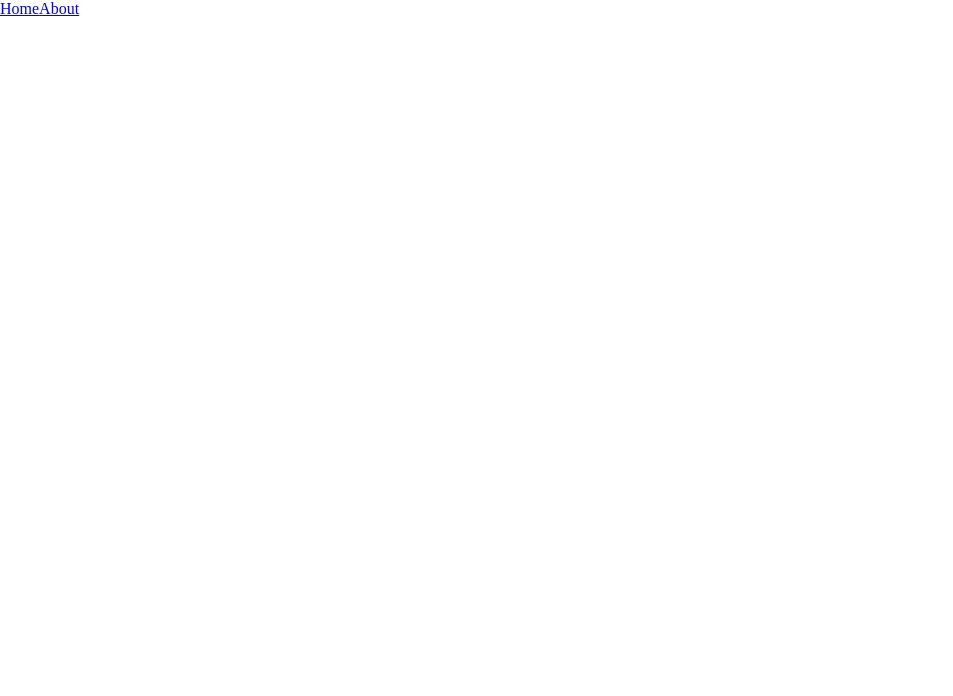
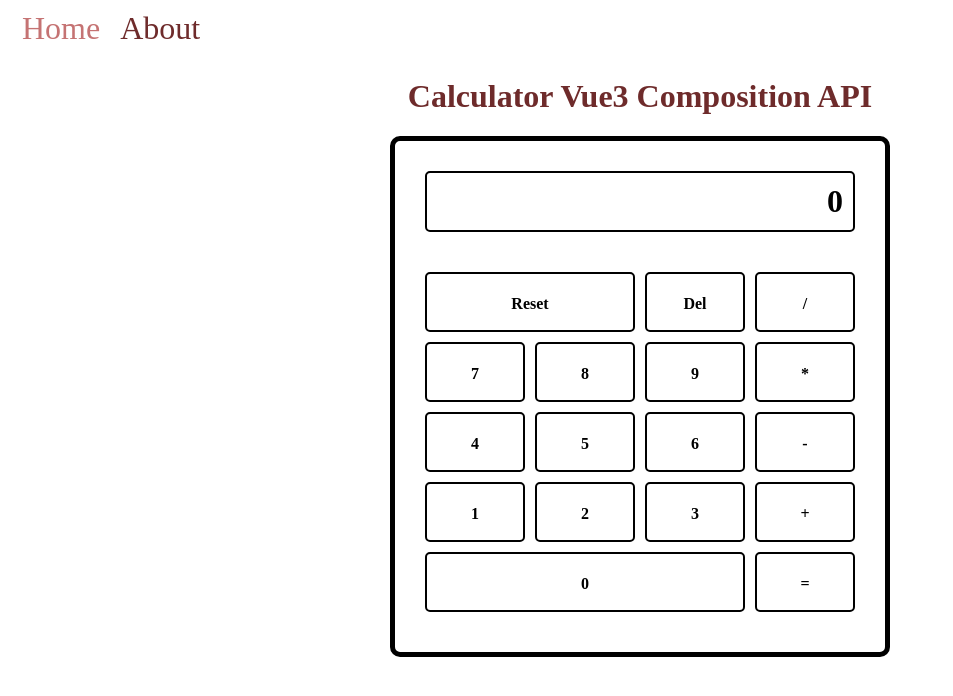
Before and after one commit to bftsai/calculator-vue3-composition, a Vue app: page / in a window 1280 px wide. Shown: the top 696 px of the page, without its empty margins (0-953 px from the left). Built offline with nearby package versions, Linux system fonts and the light colour scheme.

Commit message:
finished reset del enter input arithmetic wait optimize

```diff
--- a/src/App.vue
+++ b/src/App.vue
@@ -1,9 +1,9 @@
 <template>
-  <header>
+  <header class="container">
     <div class="wrapper">
-      <nav>
-        <RouterLink to="/">Home</RouterLink>
-        <RouterLink to="/about">About</RouterLink>
+      <nav class="d-flex">
+        <RouterLink class="nav-link fs-2" to="/">Home</RouterLink>
+        <RouterLink class="nav-link fs-2" to="/about">About</RouterLink>
       </nav>
     </div>
   </header>
--- a/src/assets/style.css
+++ b/src/assets/style.css
@@ -2,5 +2,90 @@
 *::before,
 *::after {
   box-sizing: border-box;
+}
+/* layout */
+.container{
   margin: 0 auto;
+  max-width: 1320px;
+  padding-left: 12px;
+  padding-right: 12px;
 }
+.position-relative{
+  position: relative;
+}
+.position-absolute{
+  position: absolute;
+}
+.top-10{
+  top: 10px;
+}
+.start-10{
+  left: 10px;
+}
+.d-flex{
+  display: flex;
+}
+.flex-wrap{
+  flex-wrap: wrap;
+}
+.justify-content-between{
+  justify-content: space-between;
+}
+/* text */
+h1{
+  color: #6e2b2b;
+}
+.fs-1{
+  font-size: 48px;
+}
+.fs-2{
+  font-size: 32px;
+}
+.text-danger{
+  color: #ff0000;
+}
+.text-end{
+  text-align: right;
+}
+.text-center{
+  text-align: center;
+}
+.fw-bold{
+  font-weight: bold;
+}
+.nav-link{
+  text-decoration: none;
+  color: #6e2b2b;
+  padding: 10px;
+}
+.nav-link:hover{
+  color: #c57373;
+}
+.nav-link.active{
+  color: #c57373;
+}
+/* margin padding */
+.my-0{
+  margin-top: 0;
+  margin-bottom: 0;
+}
+.my-5{
+  margin-top: 5px;
+  margin-bottom: 5px;
+}
+.mb-10{
+  margin-bottom: 10px;
+}
+.mb-20{
+  margin-bottom: 20px;
+}
+.px-10{
+  padding-left: 10px;
+  padding-right: 10px;
+}
+.pt--5{
+  padding-top: -5px;
+}
+.p-10{
+  padding: 10px;
+}
--- a/src/views/HomeView.vue
+++ b/src/views/HomeView.vue
@@ -1,14 +1,161 @@
 <template>
-  <main>
-
+  <main class="container">
+    <h1 class="text-center">Calculator Vue3 Composition API</h1>
+    <div class="calculator">
+      <div class="outputArea position-relative">
+        <div class="position-absolute fw-bold top-10
+        start-10" v-if="symbol">{{ symbol }}</div>
+        <div class="p-10 text-end fs-2 fw-bold">{{ symbol === '='? total : str === '-0'? '-0' : Number(str) }}</div>
+        <p class="text-end text-danger my-5 fw-bold px-10" v-if="prompt">最多 10 位數字</p>
+      </div>
+      <div class="buttonArea">
+        <div class="d-flex justify-content-between flex-wrap">
+          <div class="btn mb-10 text-center fw-bold w-210" @click="reset">Reset</div>
+          <div class="btn mb-10 text-center fw-bold" @click="del">Del</div>
+          <div class="btn mb-10 text-center fw-bold" @click="clickArithmetic">/</div>
+          <div class="btn mb-10 text-center fw-bold" @click="storeStr">7</div>
+          <div class="btn mb-10 text-center fw-bold" @click="storeStr">8</div>
+          <div class="btn mb-10 text-center fw-bold" @click="storeStr">9</div>
+          <div class="btn mb-10 text-center fw-bold" @click="clickArithmetic">*</div>
+          <div class="btn mb-10 text-center fw-bold" @click="storeStr">4</div>
+          <div class="btn mb-10 text-center fw-bold" @click="storeStr">5</div>
+          <div class="btn mb-10 text-center fw-bold" @click="storeStr">6</div>
+          <div class="btn mb-10 text-center fw-bold" @click="clickArithmetic">-</div>
+          <div class="btn mb-10 text-center fw-bold" @click="storeStr">1</div>
+          <div class="btn mb-10 text-center fw-bold" @click="storeStr">2</div>
+          <div class="btn mb-10 text-center fw-bold" @click="storeStr">3</div>
+          <div class="btn mb-10 text-center fw-bold" @click="clickArithmetic">+</div>
+          <div class="btn mb-10 text-center fw-bold w-320" @click="storeStr">0</div>
+          <div class="btn mb-10 text-center fw-bold" @click="count">=</div>
+        </div>
+      </div>
+    </div>
   </main>
 </template>
-<script>
-export default {
-  data(){
-    return {
+<script setup>
+  import { ref } from 'vue';
+  const store1 = ref(0);
+  const store2 = ref(0);
+  const total = ref(0);
+  const str = ref('0');
+  const symbol = ref('');
+  const counting = ref(false);
+  const prompt = ref(false);
 
+  function storeStr(e) {
+    const reg = new RegExp('^-?[\\d]{1,9}$');
+    reg.test(Number(str.value))? str.value += e.target.textContent : prompt.value = true;
+  }
+  function clickArithmetic(e) {
+    if(symbol.value){
+      symbol.value = e.target.textContent;
+      str.value = '0';
+    }else{
+      if(counting.value){
+      symbol.value = e.target.textContent;
+      store2.value = Number(str.value);
+      str.value = '0';
+      }else{
+        if(str.value === '0' && e.target.textContent === '-'){
+          str.value = '-0';
+        }else{
+          symbol.value = e.target.textContent;
+          store1.value = Number(str.value);
+          str.value = '0';
+        }
+      }
     }
   }
+  function count() {
+    if(counting.value){
+      store1.value = Number(str.value);
+    }else{
+      if(str.value === '-0' || Number(str.value)<0){
+        store1.value = Number(str.value);
+        symbol.value = '-';
+      }else{
+        store2.value = Number(str.value);
+      }
+    }
+    arithmetic();
+    str.value = '0';
+    counting.value = true;
+    checkTotal();
+  }
+  function arithmetic() {
+    switch (symbol.value) {
+      case '+':
+        counting.value? total.value += store1.value : total.value = store1.value + store2.value;
+        break;
+      case '-':
+        counting.value? total.value -= store1.value : total.value = store1.value - store2.value;
+        break;
+      case '*':
+        counting.value? total.value *= store1.value : total.value = store1.value * store2.value;
+        break;
+      case '/':
+        counting.value? total.value /= store1.value : total.value = store1.value / store2.value;
+        break;
+      default:
+        alert('操作錯誤，請重試！！！');
+        reset();
+        break;
+    }
+    store1.value = 0;
+    store2.value = 0;
+    symbol.value = '=';
+  }
+  function checkTotal() {
+    const regInt = new RegExp('^-?[\\d]{10}$');
+    const regFloat = new RegExp('^-?[\\d\\.]{11}$');
+    if(regInt.test(total.value) || regFloat.test(total.value)){
+      reset();
+      alert('數值過大，無法計算！！！');
+    }
+  }
+  function reset() {
+    store1.value = 0;
+    store2.value = 0;
+    total.value = 0;
+    str.value = '0';
+    symbol.value = '';
+    counting.value = false;
+    prompt.value = false;
+  }
+  function del() {
+    Object.is(Number(str.value.slice(0,-1)),-0)? str.value = '-0' : str.value.slice(0,-1) === '-'? str.value = '0' : str.value = str.value.slice(0,-1);
+  }
+</script>
+<style lang="css">
+.calculator{
+  margin: 0 auto;
+  padding: 30px;
+  width: 500px;
+  border: 5px solid #000;
+  border-radius: 10px;
 }
-</script>
+.outputArea{
+  border: 2px solid #000;
+  border-radius: 5px;
+  margin-bottom: 40px;
+}
+.btn{
+  width: 100px;
+  height: 60px;
+  border: 2px solid #000;
+  border-radius: 5px;
+  line-height: 60px;
+}
+.btn:hover{
+  background-color: #b5b4b4;
+}
+.btn:active{
+  background-color: #848484cd;
+}
+.w-210{
+  width: 210px;
+}
+.w-320{
+  width: 320px;
+}
+</style>
```
